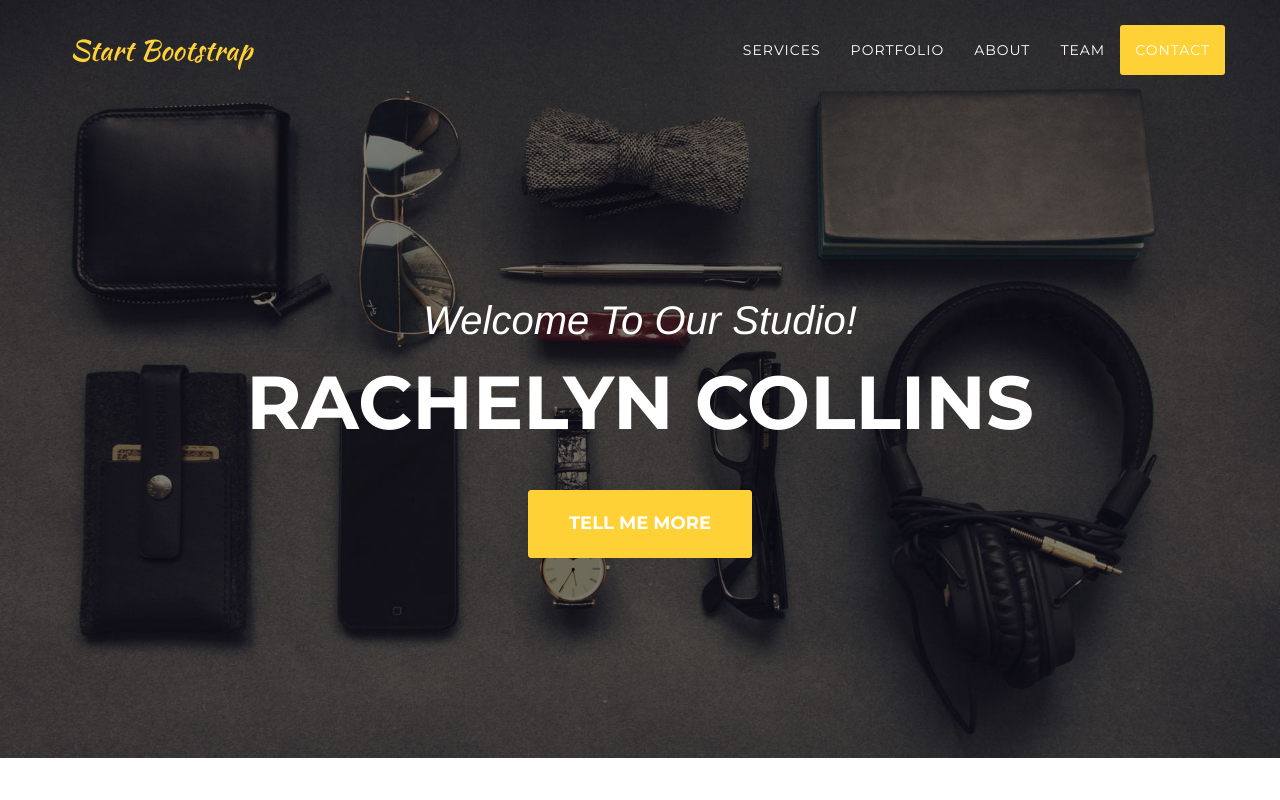
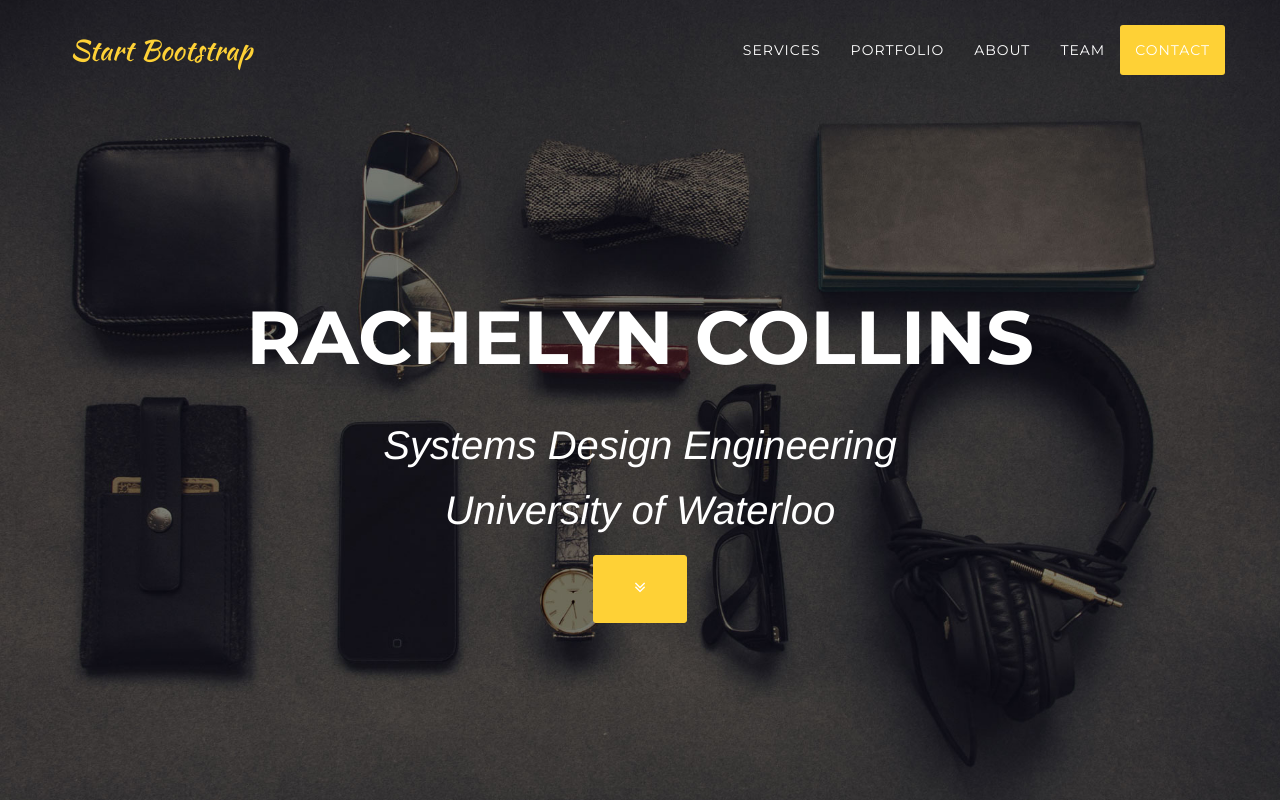
Before and after one commit to rCollins1/rCollins1.github.io, a website: page index.html in a window 1280 px wide. Shown: the top 800 px of the page. Drawn offline with nearby package versions, Linux system fonts and the light colour scheme; a web font is replaced by a local one.

Commit message:
Update titles

```diff
--- a/index.html
+++ b/index.html
@@ -78,9 +78,10 @@
     <header>
         <div class="container">
             <div class="intro-text">
-                <div class="intro-lead-in">Welcome To Our Studio!</div>
                 <div class="intro-heading">RACHELYN COLLINS</div>
-                <a href="#services" class="page-scroll btn btn-xl">Tell Me More</a>
+                <div class="intro-lead-in">Systems Design Engineering</div>
+                <div class="intro-lead-in">University of Waterloo</div>
+                <a href="#services" class="page-scroll btn btn-xl"><i class="fa fa-angle-double-down"></i></a>
             </div>
         </div>
     </header>
```
